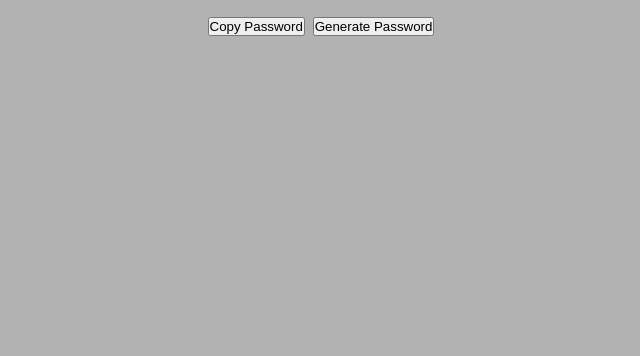
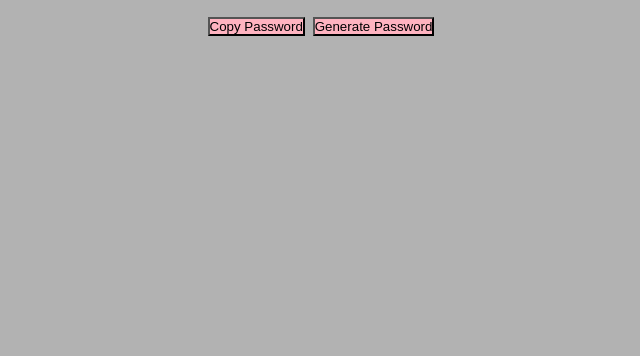
Before and after one commit to Kumar44developer/Password-Generator, a plain HTML site: page index.html in a window 1280 px wide. Shown: the part 444-800 px from the top of the page, without its empty margins (319-959 px from the left). Drawn offline with Linux system fonts and the light colour scheme.

Commit message:
Added pointer cursor and #ffb3c0 background color

```diff
--- a/style.css
+++ b/style.css
@@ -41,3 +41,5 @@ body{
 .container .button{
     display: inline-block;
     position: relative;
+    cursor: pointer;
+    background-color: #ffb3c0;
```
